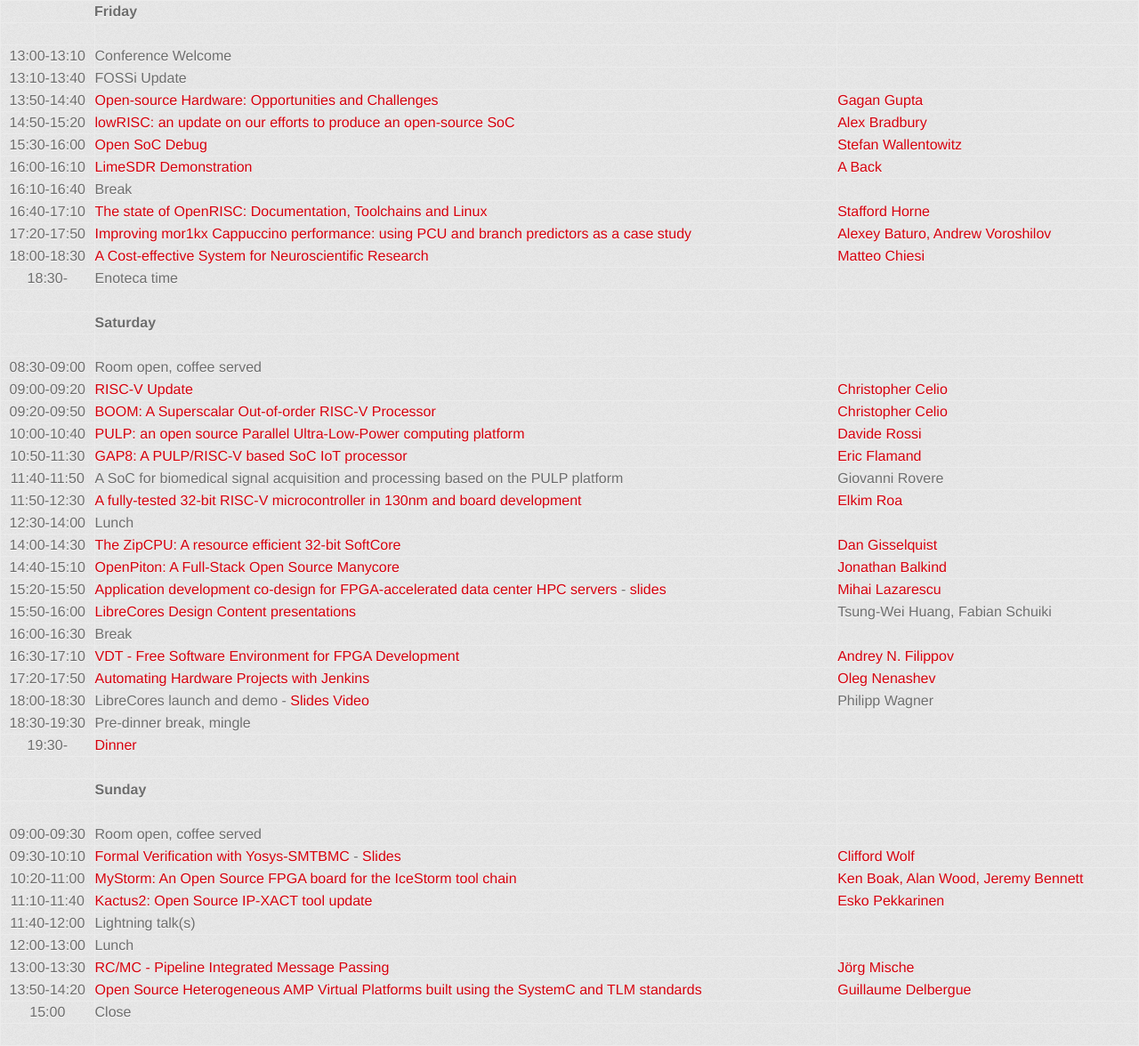
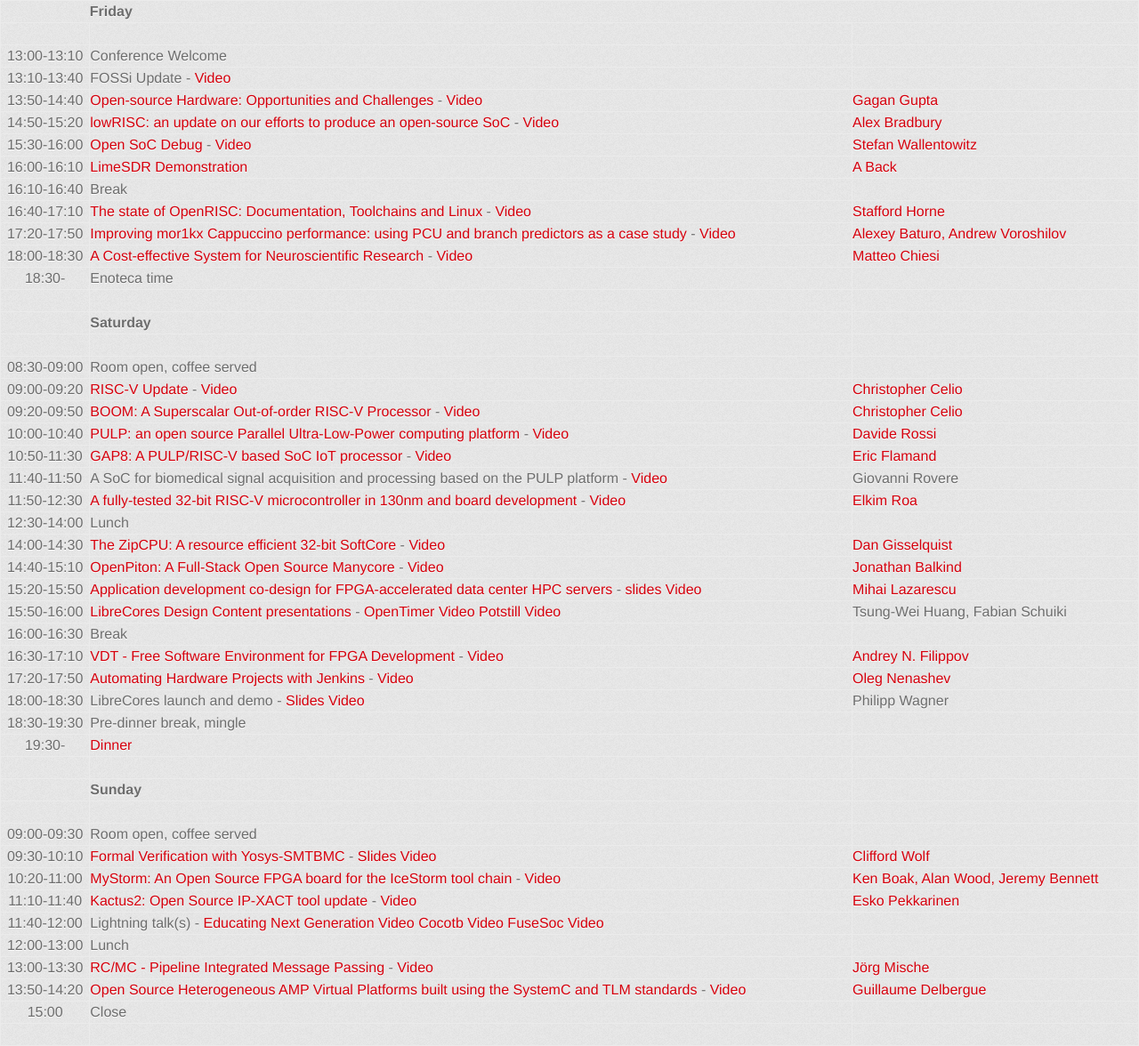
Before and after one commit to fossi-foundation/orconf, a Jekyll site: the page built from schedule.md, in a window 1280 px wide. Shown: the whole page at 89% size. Built offline with Jekyll 4.4.1, drawn with Linux system fonts in a browser that asks for light colours; some web fonts are replaced.

Commit message:
Add videos from ORCONF 2016

```diff
--- a/schedule.md
+++ b/schedule.md
@@ -7,15 +7,15 @@
 | -------- | :------------------------- | :--------------
 | | |
 | 13:00-13:10  | Conference Welcome   |
-| 13:10-13:40  | FOSSi Update         |
-| 13:50-14:40  | [Open-source Hardware: Opportunities and Challenges](http://orconf.org/#oshwopp) | [Gagan Gupta](http://orconf.org/#gagangupta)
-| 14:50-15:20  | [lowRISC: an update on our efforts to produce an open-source SoC](http://orconf.org/#lowrisc) | [Alex Bradbury](http://orconf.org/#asbradbury)
-| 15:30-16:00  | [Open SoC Debug](http://orconf.org/#opensocdebug) | [Stefan Wallentowitz](http://orconf.org/#stefanwallentowitz)
+| 13:10-13:40  | FOSSi Update - [Video](https://youtu.be/fWRFMAIYcDc)         |
+| 13:50-14:40  | [Open-source Hardware: Opportunities and Challenges](http://orconf.org/#oshwopp) - [Video](https://youtu.be/rZAwNA6VIK4) | [Gagan Gupta](http://orconf.org/#gagangupta)
+| 14:50-15:20  | [lowRISC: an update on our efforts to produce an open-source SoC](http://orconf.org/#lowrisc) - [Video](https://youtu.be/52QucTks68Y) | [Alex Bradbury](http://orconf.org/#asbradbury)
+| 15:30-16:00  | [Open SoC Debug](http://orconf.org/#opensocdebug) - [Video](https://youtu.be/cQeL3NHrB8w) | [Stefan Wallentowitz](http://orconf.org/#stefanwallentowitz)
 | 16:00-16:10  | [LimeSDR Demonstration](http://orconf.org/#limesdr) | [A Back](http://orconf.org/#andrewback)
 | 16:10-16:40  | Break |
-| 16:40-17:10  | [The state of OpenRISC: Documentation, Toolchains and Linux](http://orconf.org/#stateofopenrisc) | [Stafford Horne](http://orconf.org/#stafford)
-| 17:20-17:50  | [Improving mor1kx Cappuccino performance: using PCU and branch predictors as a case study](http://orconf.org/#mor1kx) | [Alexey Baturo, Andrew Voroshilov](http://orconf.org/#alexey)
-| 18:00-18:30  | [A Cost-effective System for Neuroscientific Research](http://orconf.org/#openeeg) | [Matteo Chiesi](http://orconf.org/#matteo)
+| 16:40-17:10  | [The state of OpenRISC: Documentation, Toolchains and Linux](http://orconf.org/#stateofopenrisc) - [Video](https://youtu.be/OHAZqLqln8o) | [Stafford Horne](http://orconf.org/#stafford)
+| 17:20-17:50  | [Improving mor1kx Cappuccino performance: using PCU and branch predictors as a case study](http://orconf.org/#mor1kx) - [Video](https://youtu.be/A9ahb3uSkS4) | [Alexey Baturo, Andrew Voroshilov](http://orconf.org/#alexey)
+| 18:00-18:30  | [A Cost-effective System for Neuroscientific Research](http://orconf.org/#openeeg) - [Video](https://youtu.be/8Y_54nEwNeE) | [Matteo Chiesi](http://orconf.org/#matteo)
 | 18:30-       | Enoteca time |
 | | |
 |---------------------------------------
@@ -23,20 +23,20 @@
 |---------------------------------------
 | | |
 | 08:30-09:00  | Room open, coffee served
-| 09:00-09:20  | [RISC-V Update](http://orconf.org/#boom) | [Christopher Celio](http://orconf.org/#chriscelio)
-| 09:20-09:50  | [BOOM: A Superscalar Out-of-order RISC-V Processor](http://orconf.org/#boom) | [Christopher Celio](http://orconf.org/#chriscelio)
-| 10:00-10:40  | [PULP: an open source Parallel Ultra-Low-Power computing platform](http://orconf.org/#) | [Davide Rossi](http://orconf.org/#)
-| 10:50-11:30  | [GAP8: A PULP/RISC-V based SoC IoT processor](http://orconf.org/#pulp) | [Eric Flamand](http://orconf.org/#davide)
-| 11:40-11:50  | A SoC for biomedical signal acquisition and processing based on the PULP platform | Giovanni Rovere
-| 11:50-12:30  | [A fully-tested 32-bit RISC-V microcontroller in 130nm and board development](http://orconf.org/#riscv_uc) | [Elkim Roa](http://orconf.org/#elkim)
+| 09:00-09:20  | [RISC-V Update](http://orconf.org/#boom) - [Video](https://youtu.be/0mU8LK6rwcY) | [Christopher Celio](http://orconf.org/#chriscelio)
+| 09:20-09:50  | [BOOM: A Superscalar Out-of-order RISC-V Processor](http://orconf.org/#boom) - [Video](https://youtu.be/HVPSlS2v1F0) | [Christopher Celio](http://orconf.org/#chriscelio)
+| 10:00-10:40  | [PULP: an open source Parallel Ultra-Low-Power computing platform](http://orconf.org/#) - [Video](https://youtu.be/Bfsxn1cMyRk) | [Davide Rossi](http://orconf.org/#)
+| 10:50-11:30  | [GAP8: A PULP/RISC-V based SoC IoT processor](http://orconf.org/#pulp) - [Video](https://youtu.be/PE3myfKA7ik) | [Eric Flamand](http://orconf.org/#davide)
+| 11:40-11:50  | A SoC for biomedical signal acquisition and processing based on the PULP platform - [Video](https://youtu.be/aXw5ARm0NqY) | Giovanni Rovere
+| 11:50-12:30  | [A fully-tested 32-bit RISC-V microcontroller in 130nm and board development](http://orconf.org/#riscv_uc) - [Video](https://youtu.be/v2Urc4kWPyE) | [Elkim Roa](http://orconf.org/#elkim)
 | 12:30-14:00  | Lunch
-| 14:00-14:30  | [The ZipCPU: A resource efficient 32-bit SoftCore](http://orconf.org/#zipcpu) | [Dan Gisselquist](http://orconf.org/#gisselquist)
-| 14:40-15:10  | [OpenPiton: A Full-Stack Open Source Manycore](http://orconf.org/#openpiton) | [Jonathan Balkind](http://orconf.org/#balkind)
-| 15:20-15:50  | [Application development co-design for FPGA-accelerated data center HPC servers](http://orconf.org/#fpgahpc) - [slides](2016-orconf-lazarescu.pdf) | [Mihai Lazarescu](http://orconf.org/#mihai)
-| 15:50-16:00  | [LibreCores Design Content presentations](http://www.librecores.org/designcontest) | Tsung-Wei Huang, Fabian Schuiki
+| 14:00-14:30  | [The ZipCPU: A resource efficient 32-bit SoftCore](http://orconf.org/#zipcpu) - [Video](https://youtu.be/uVSRTgy-Ui0) | [Dan Gisselquist](http://orconf.org/#gisselquist)
+| 14:40-15:10  | [OpenPiton: A Full-Stack Open Source Manycore](http://orconf.org/#openpiton) - [Video](https://youtu.be/F7Shc83gxXY) | [Jonathan Balkind](http://orconf.org/#balkind)
+| 15:20-15:50  | [Application development co-design for FPGA-accelerated data center HPC servers](http://orconf.org/#fpgahpc) - [slides](2016-orconf-lazarescu.pdf) [Video](https://youtu.be/fTJWn0p9ZeI) | [Mihai Lazarescu](http://orconf.org/#mihai)
+| 15:50-16:00  | [LibreCores Design Content presentations](http://www.librecores.org/designcontest) - [OpenTimer Video](https://youtu.be/utMt07KIRCo) [Potstill Video](https://youtu.be/4y1R8eBMGxc) | Tsung-Wei Huang, Fabian Schuiki
 | 16:00-16:30  | Break |
-| 16:30-17:10  | [VDT - Free Software Environment for FPGA Development](http://orconf.org/#vdt) | [Andrey N. Filippov](http://orconf.org/#andrey)
-| 17:20-17:50  | [Automating Hardware Projects with Jenkins](http://orconf.org/#jenkins) | [Oleg Nenashev](http://orconf.org/#oleg)
+| 16:30-17:10  | [VDT - Free Software Environment for FPGA Development](http://orconf.org/#vdt) - [Video](https://youtu.be/9g8udf_nhZE) | [Andrey N. Filippov](http://orconf.org/#andrey)
+| 17:20-17:50  | [Automating Hardware Projects with Jenkins](http://orconf.org/#jenkins) - [Video](https://youtu.be/dlDZmADkLH8) | [Oleg Nenashev](http://orconf.org/#oleg)
 | 18:00-18:30  | LibreCores launch and demo - [Slides](http://www.slideshare.net/PhilippWagner7/presenting-the-new-librecores-site-at-orconf-2016-in-bologna) [Video](https://www.youtube.com/watch?v=ZQseM1GuQGo) | Philipp Wagner
 | 18:30-19:30  | Pre-dinner break, mingle |
 | 19:30-       | [Dinner](http://www.altrobologna.com/) |
@@ -46,12 +46,12 @@
 |-----
 | | |
 | 09:00-09:30  | Room open, coffee served |
-| 09:30-10:10  | [Formal Verification with Yosys-SMTBMC](http://orconf.org/#yosys) - [Slides](http://www.clifford.at/papers/2016/yosys-smtbmc/)| [Clifford Wolf](http://orconf.org/#clifford)
-| 10:20-11:00  | [MyStorm: An Open Source FPGA board for the IceStorm tool chain](http://orconf.org/#mystorm) | [Ken Boak, Alan Wood, Jeremy Bennett](http://orconf.org/#mystormpresenters)
-| 11:10-11:40  | [Kactus2: Open Source IP-XACT tool update](http://orconf.org/#kaktus) | [Esko Pekkarinen](http://orconf.org/#esko)
-| 11:40-12:00  | Lightning talk(s) |
+| 09:30-10:10  | [Formal Verification with Yosys-SMTBMC](http://orconf.org/#yosys) - [Slides](http://www.clifford.at/papers/2016/yosys-smtbmc/) [Video](https://youtu.be/Q2w5outo6DI)| [Clifford Wolf](http://orconf.org/#clifford)
+| 10:20-11:00  | [MyStorm: An Open Source FPGA board for the IceStorm tool chain](http://orconf.org/#mystorm) - [Video](https://youtu.be/_oTp6_rc3b8) | [Ken Boak, Alan Wood, Jeremy Bennett](http://orconf.org/#mystormpresenters)
+| 11:10-11:40  | [Kactus2: Open Source IP-XACT tool update](http://orconf.org/#kaktus) - [Video](https://youtu.be/UsvUHnA0DnU) | [Esko Pekkarinen](http://orconf.org/#esko)
+| 11:40-12:00  | Lightning talk(s) - [Educating Next Generation Video](https://youtu.be/wWWJIxOiPuI) [Cocotb Video](https://youtu.be/pxorarLnQYc) [FuseSoc Video](https://youtu.be/pKlJWe_HKPM) |
 | 12:00-13:00  | Lunch |
-| 13:00-13:30  | [RC/MC - Pipeline Integrated Message Passing](http://orconf.org/#rcmc) | [Jörg Mische](http://orconf.org/#mische)
-| 13:50-14:20  | [Open Source Heterogeneous AMP Virtual Platforms built using the SystemC and TLM standards](http://orconf.org/#systemcvirtalplatforms) | [Guillaume Delbergue](http://orconf.org/#guillaumed)
+| 13:00-13:30  | [RC/MC - Pipeline Integrated Message Passing](http://orconf.org/#rcmc) - [Video](https://youtu.be/UxDeElkdrV8) | [Jörg Mische](http://orconf.org/#mische)
+| 13:50-14:20  | [Open Source Heterogeneous AMP Virtual Platforms built using the SystemC and TLM standards](http://orconf.org/#systemcvirtalplatforms) - [Video](https://youtu.be/R_osI5SlY50) | [Guillaume Delbergue](http://orconf.org/#guillaumed)
 | 15:00        | Close |
 |
```
